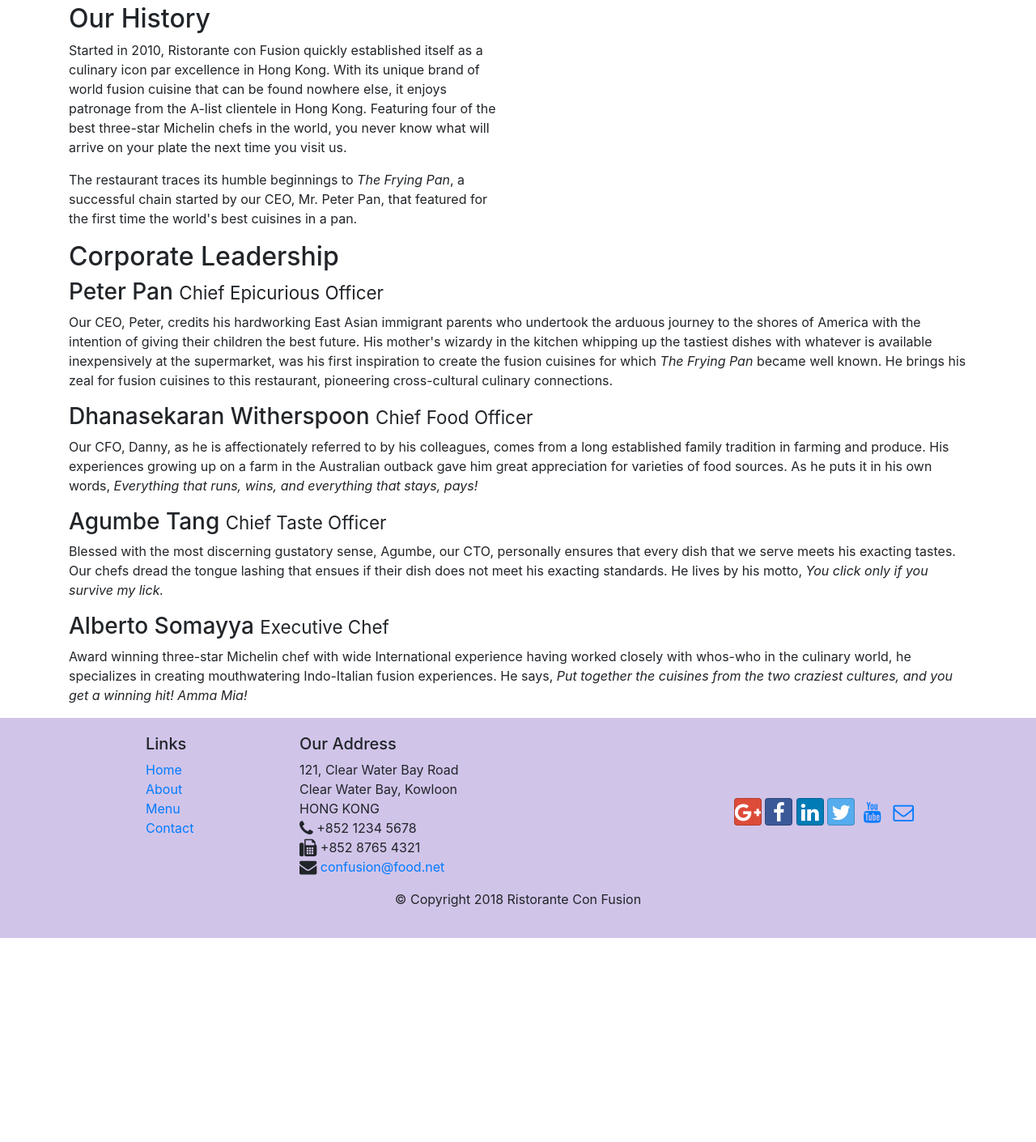
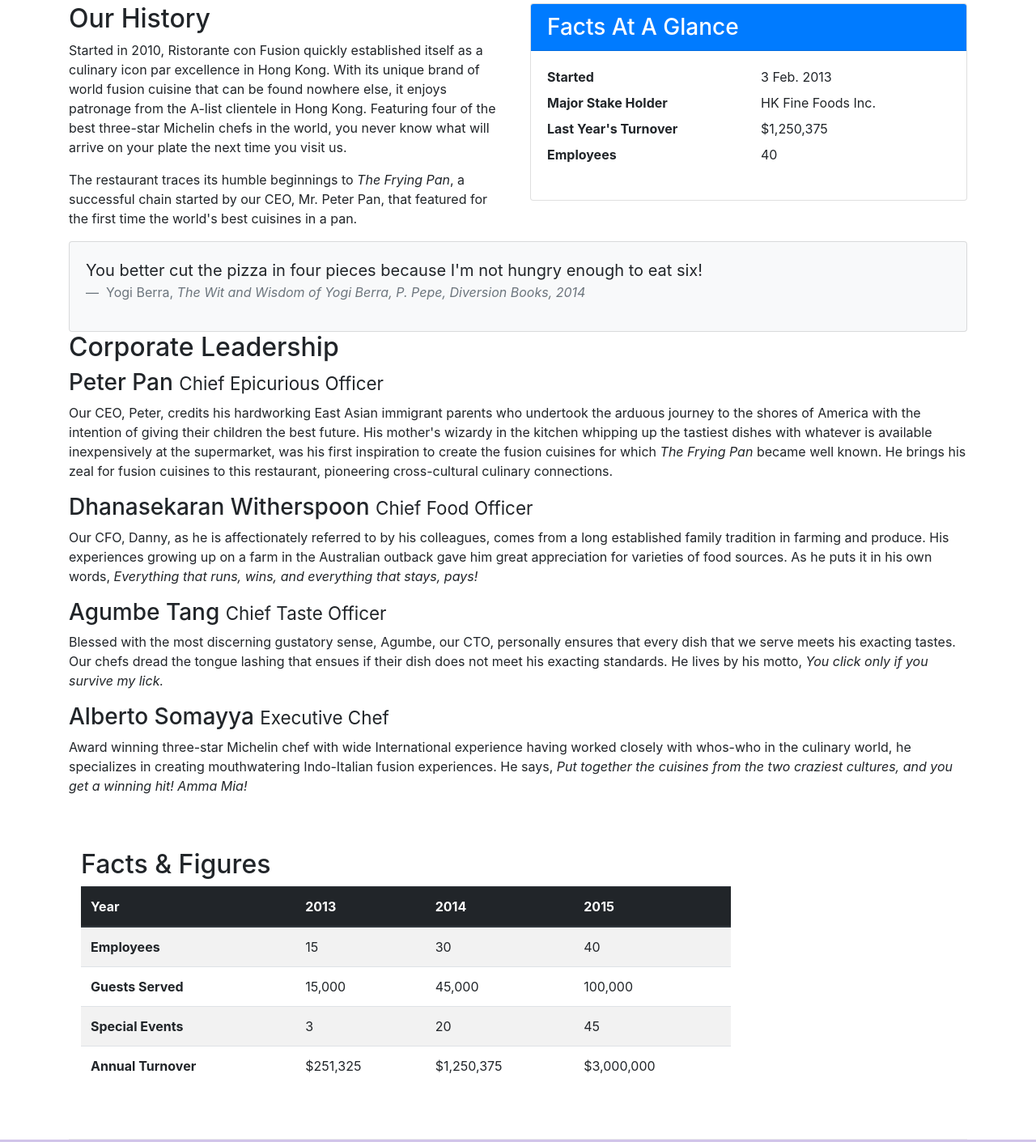
Before and after one commit to BradKuentzel/Bootstrap-Intro, a website: page aboutus.html in a window 1280 px wide. Shown: the part 461-1872 px from the top of the page at 81% size. Before the commit the page ends 1620 px from the top, so only its background shows below. Drawn offline with nearby package versions, Linux system fonts and the light colour scheme.

Commit message:
Tables and cards

```diff
--- a/aboutus.html
+++ b/aboutus.html
@@ -119,7 +119,40 @@
 						cuisines in a pan.
 					</p>
 				</div>
-				<div></div>
+				<div class="col-sm">
+					<div class="card">
+						<h3 class="card-header bg-primary text-white">Facts At A Glance</h3>
+						<div class="card-body">
+							<dl class="row">
+								<dt class="col-6">Started</dt>
+								<dd class="col-6">3 Feb. 2013</dd>
+								<dt class="col-6">Major Stake Holder</dt>
+								<dd class="col-6">HK Fine Foods Inc.</dd>
+								<dt class="col-6">Last Year's Turnover</dt>
+								<dd class="col-6">$1,250,375</dd>
+								<dt class="col-6">Employees</dt>
+								<dd class="col-6">40</dd>
+							</dl>
+						</div>
+					</div>
+				</div>
+				<div class="col-12">
+					<div class="card card-body bg-light">
+						<blockquote class="blockquote">
+							<p class="mb-0">
+								You better cut the pizza in four pieces because I'm not hungry
+								enough to eat six!
+							</p>
+							<footer class="blockquote-footer">
+								Yogi Berra,
+								<cite title="Source Title"
+									>The Wit and Wisdom of Yogi Berra, P. Pepe, Diversion Books,
+									2014</cite
+								>
+							</footer>
+						</blockquote>
+					</div>
+				</div>
 			</div>
 
 			<div class="row">
@@ -168,6 +201,50 @@
 						>
 					</p>
 				</div>
+			</div>
+			<div class="row row-content">
+				<div class="col-12 col-sm-9">
+					<h2>Facts & Figures</h2>
+					<div class="table-responsive">
+						<table class="table table-striped">
+							<thead class="thead-dark">
+								<tr>
+									<th>Year</th>
+									<th>2013</th>
+									<th>2014</th>
+									<th>2015</th>
+								</tr>
+							</thead>
+							<tbody>
+								<tr>
+									<th>Employees</th>
+									<td>15</td>
+									<td>30</td>
+									<td>40</td>
+								</tr>
+								<tr>
+									<th>Guests Served</th>
+									<td>15,000</td>
+									<td>45,000</td>
+									<td>100,000</td>
+								</tr>
+								<tr>
+									<th>Special Events</th>
+									<td>3</td>
+									<td>20</td>
+									<td>45</td>
+								</tr>
+								<tr>
+									<th>Annual Turnover</th>
+									<td>$251,325</td>
+									<td>$1,250,375</td>
+									<td>$3,000,000</td>
+								</tr>
+							</tbody>
+						</table>
+					</div>
+				</div>
+				<div class="col-12 col-sm-3"></div>
 			</div>
 		</div>
 
```
